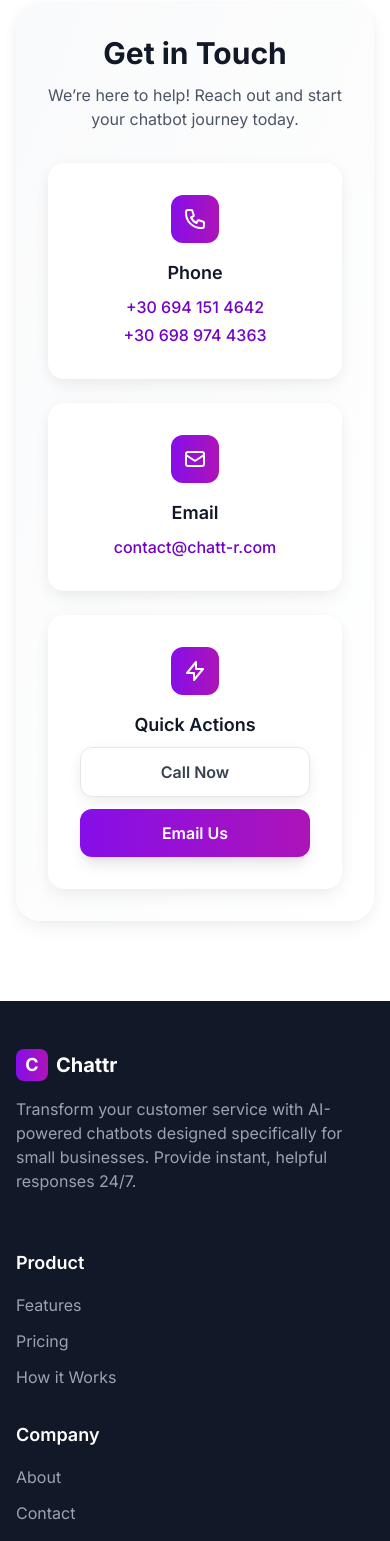
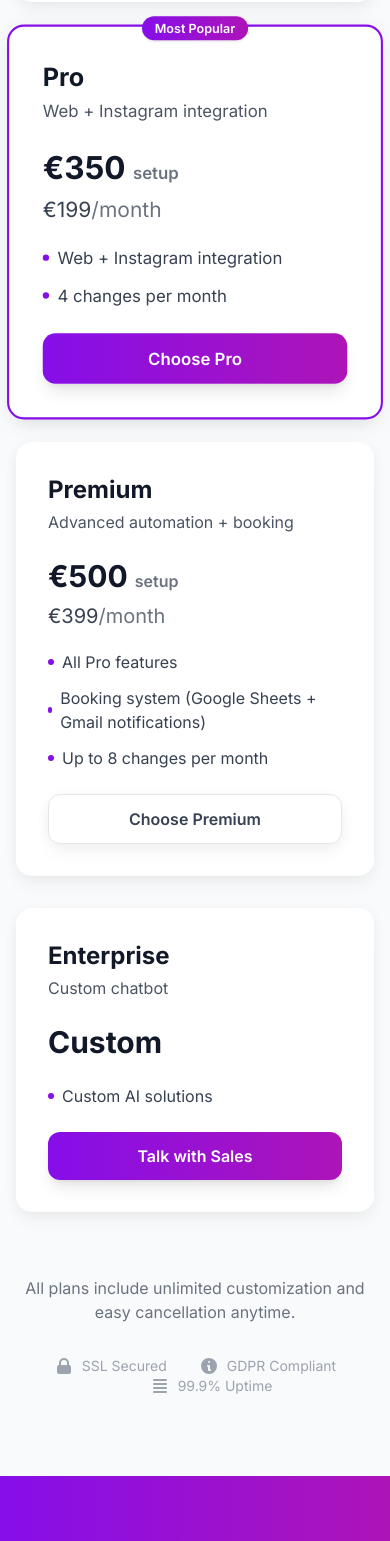
Before and after one commit to fourlhs/chattr, a React (Vite) app: page / in a window 390 px wide. Shown: the part 5320-6861 px from the top of the page. Built offline with nearby package versions, Linux system fonts and the light colour scheme.

Commit message:
Minor Changes

```diff
--- a/src/components/Contact.jsx
+++ b/src/components/Contact.jsx
@@ -19,9 +19,9 @@ const Contact = () => {
               </div>
               <h3 className="text-lg font-semibold text-gray-900 mb-2">Phone</h3>
               <div className="space-y-1">
-                <a href="tel:6941514642" className="text-primary-600 hover:text-primary-700 font-medium">+30 694 151 4642</a>
+                <a href="tel:1234567890" className="text-primary-600 hover:text-primary-700 font-medium">+00 123 456 7890</a>
                 <div></div>
-                <a href="tel:6989744363" className="text-primary-600 hover:text-primary-700 font-medium">+30 698 974 4363</a>
+                <a href="tel:1234567890" className="text-primary-600 hover:text-primary-700 font-medium">+00 123 456 7890</a>
               </div>
             </div>
 
@@ -41,7 +41,7 @@ const Contact = () => {
               </div>
               <h3 className="text-lg font-semibold text-gray-900 mb-2">Quick Actions</h3>
               <div className="flex flex-col sm:flex-row gap-3 justify-center">
-                <a href="tel:00306941514642" className="btn-secondary">Call Now</a>
+                <a href="tel:00001234567890" className="btn-secondary">Call Now</a>
                 <a href="mailto:contact@chatt-r.com" className="btn-primary">Email Us</a>
               </div>
             </div>
--- a/src/components/Footer.jsx
+++ b/src/components/Footer.jsx
@@ -17,7 +17,7 @@ const Footer = () => {
               Transform your customer service with AI-powered chatbots designed specifically
               for small businesses. Provide instant, helpful responses 24/7.
             </p>
-            {/*<div className="flex space-x-4">
+            <div className="flex space-x-4">
               <a href="#" className="text-gray-400 hover:text-white transition-colors">
                 <svg className="w-6 h-6" fill="currentColor" viewBox="0 0 24 24">
                   <path d="M24 4.557c-.883.392-1.832.656-2.828.775 1.017-.609 1.798-1.574 2.165-2.724-.951.564-2.005.974-3.127 1.195-.897-.957-2.178-1.555-3.594-1.555-3.179 0-5.515 2.966-4.797 6.045-4.091-.205-7.719-2.165-10.148-5.144-1.29 2.213-.669 5.108 1.523 6.574-.806-.026-1.566-.247-2.229-.616-.054 2.281 1.581 4.415 3.949 4.89-.693.188-1.452.232-2.224.084.626 1.956 2.444 3.379 4.6 3.419-2.07 1.623-4.678 2.348-7.29 2.04 2.179 1.397 4.768 2.212 7.548 2.212 9.142 0 14.307-7.721 13.995-14.646.962-.695 1.797-1.562 2.457-2.549z"/>
@@ -33,7 +33,7 @@ const Footer = () => {
                   <path d="M20.447 20.452h-3.554v-5.569c0-1.328-.027-3.037-1.852-3.037-1.853 0-2.136 1.445-2.136 2.939v5.667H9.351V9h3.414v1.561h.046c.477-.9 1.637-1.85 3.37-1.85 3.601 0 4.267 2.37 4.267 5.455v6.286zM5.337 7.433c-1.144 0-2.063-.926-2.063-2.065 0-1.138.92-2.063 2.063-2.063 1.14 0 2.064.925 2.064 2.063 0 1.139-.925 2.065-2.064 2.065zm1.782 13.019H3.555V9h3.564v11.452zM22.225 0H1.771C.792 0 0 .774 0 1.729v20.542C0 23.227.792 24 1.771 24h20.451C23.2 24 24 23.227 24 22.271V1.729C24 .774 23.2 0 22.222 0h.003z"/>
                 </svg>
               </a>
-            </div>*/}
+            </div>
           </div>
 
           {/* Product Links */}
@@ -64,9 +64,9 @@ const Footer = () => {
              © 2025 Chattr. Built for small businesses who want to grow.
            </div>
             <div className="flex space-x-6 mt-4 md:mt-0">
-{/*}              <a href="#" className="text-gray-400 hover:text-white text-sm transition-colors">Privacy Policy</a>
+              <a href="#" className="text-gray-400 hover:text-white text-sm transition-colors">Privacy Policy</a>
               <a href="#" className="text-gray-400 hover:text-white text-sm transition-colors">Terms of Service</a>
-              <a href="#" className="text-gray-400 hover:text-white text-sm transition-colors">Cookie Policy</a>*/}
+              <a href="#" className="text-gray-400 hover:text-white text-sm transition-colors">Cookie Policy</a>
             </div>
           </div>
         </div>
--- a/src/components/Pricing.jsx
+++ b/src/components/Pricing.jsx
@@ -10,12 +10,12 @@ const Pricing = () => {
   }
 
   const formatCurrency = (value) => `€${value}`
-{/*
+
   return (
     <section id="pricing" className="section-padding bg-gray-50">
       <div className="max-w-7xl mx-auto">
         {/* Section Header */}
- {/*       <div className="text-center mb-10 md:mb-16">
+        <div className="text-center mb-10 md:mb-16">
           <h2 className="text-3xl md:text-4xl font-bold text-gray-900 mb-4">
             Simple, Affordable, No Surprises
           </h2>
@@ -26,7 +26,7 @@ const Pricing = () => {
         </div>
 
         {/* Billing Toggle */}
-{/*        <div className="flex justify-center mb-10">
+        <div className="flex justify-center mb-10">
           <div className="relative bg-white shadow-soft border border-gray-200 rounded-full p-1 w-[280px] select-none" role="tablist" aria-label="Billing interval">
             <div
               className={`absolute top-1 bottom-1 w-[138px] rounded-full bg-gradient-to-r from-primary-500 to-purple-500 transition-transform duration-300 ${isYearly ? 'translate-x-[140px]' : 'translate-x-0'}`}
@@ -53,10 +53,10 @@ const Pricing = () => {
         </div>
 
         {/* Pricing Grid */}
-{/*        <div className="max-w-7xl mx-auto">
+        <div className="max-w-7xl mx-auto">
           <div className="grid gap-8 md:grid-cols-2 xl:grid-cols-4">
             {/* Basic */}
-{/*            <div className="card flex flex-col">
+            <div className="card flex flex-col">
               <div className="mb-6">
                 <h3 className="text-2xl font-bold text-gray-900">Basic</h3>
                 <p className="text-gray-600 mt-1">Web-only chatbot</p>
@@ -88,7 +88,7 @@ const Pricing = () => {
             </div>
 
             {/* Pro - Highlighted */}
-{/*            <div className="relative card flex flex-col border-2 border-primary-500 shadow-medium scale-105">
+            <div className="relative card flex flex-col border-2 border-primary-500 shadow-medium scale-105">
               <div className="absolute -top-3 left-1/2 -translate-x-1/2">
                 <span className="px-3 py-1 text-xs font-semibold text-white bg-gradient-to-r from-primary-500 to-purple-500 rounded-full shadow">Most Popular</span>
               </div>
@@ -123,7 +123,7 @@ const Pricing = () => {
             </div>
 
             {/* Premium */}
-{/*            <div className="card flex flex-col">
+            <div className="card flex flex-col">
               <div className="mb-6">
                 <h3 className="text-2xl font-bold text-gray-900">Premium</h3>
                 <p className="text-gray-600 mt-1">Advanced automation + booking</p>
@@ -156,7 +156,7 @@ const Pricing = () => {
             </div>
 
             {/* Enterprise */}
-{/*            <div className="card flex flex-col">
+            <div className="card flex flex-col">
               <div className="mb-6">
                 <h3 className="text-2xl font-bold text-gray-900">Enterprise</h3>
                 <p className="text-gray-600 mt-1">Custom chatbot</p>
@@ -173,7 +173,7 @@ const Pricing = () => {
         </div>
 
         {/* Trust Indicators */}
-{/*        <div className="text-center mt-16">
+        <div className="text-center mt-16">
           <p className="text-gray-500 mb-8">All plans include unlimited customization and easy cancellation anytime.</p>
           <div className="flex flex-wrap justify-center items-center space-x-8 text-gray-400">
             <div className="flex items-center space-x-2">
@@ -200,6 +200,6 @@ const Pricing = () => {
     </section>
   )
 }
-*/}
-}
+
+
 export default Pricing
```
